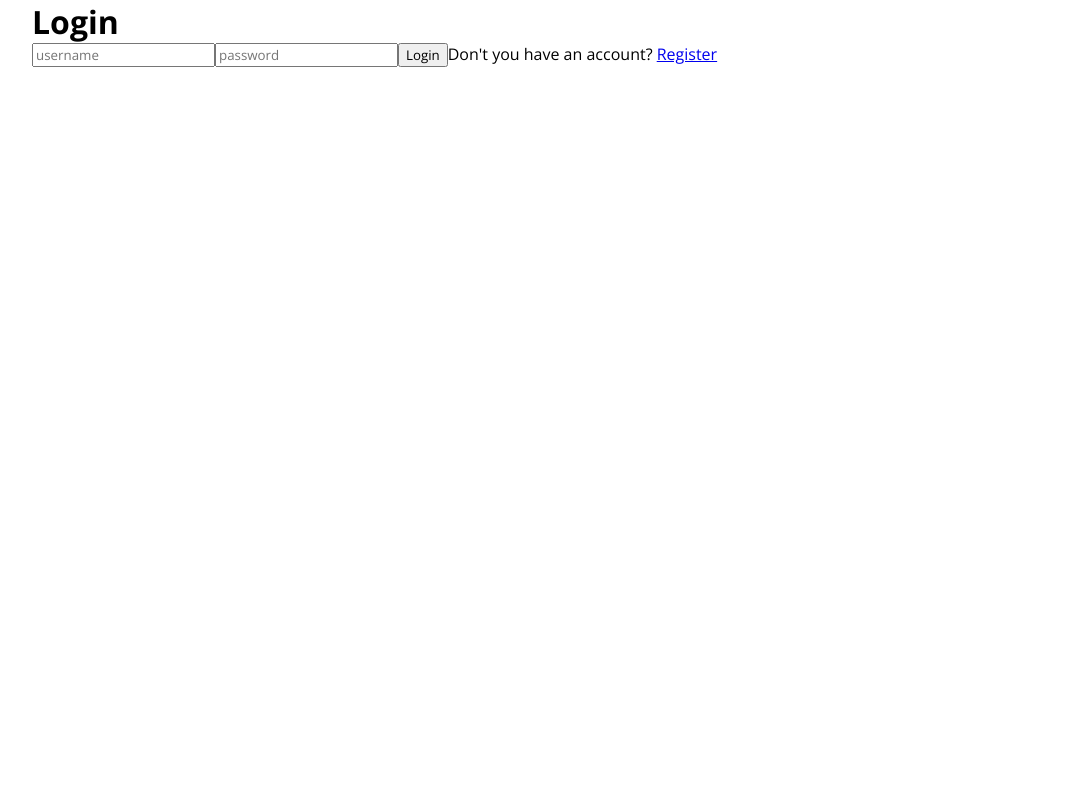
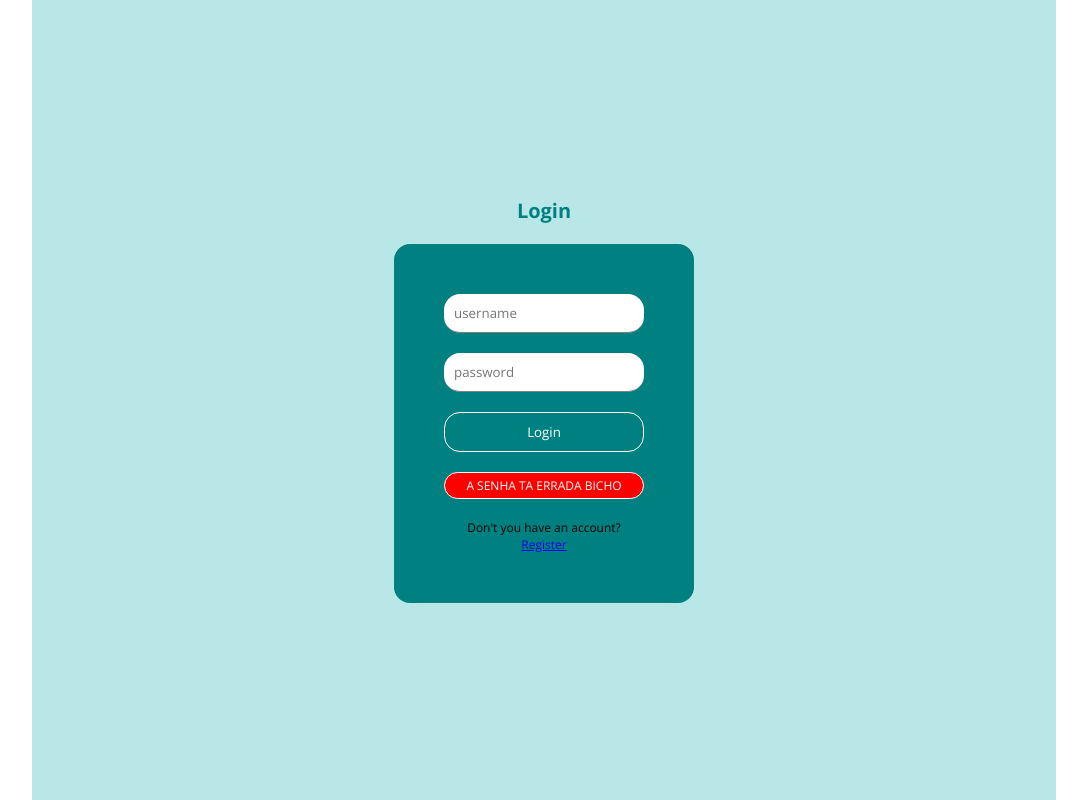
Before and after one commit to RockVoid/roque-costa-blog, a React (Create React App) app in the folder client/: page /login in a window 1280 px wide. Shown: the whole page, without its empty margins (96-1183 px from the left). Built offline with nearby package versions, Linux system fonts and the light colour scheme.

Commit message:
[feat]. login style

```diff
--- a/client/src/pages/Login.jsx
+++ b/client/src/pages/Login.jsx
@@ -40,6 +40,7 @@ const Login = () => {
                     placeholder="username"
                     name="username"
                     onChange={handleChange}
+                    autoComplete="off"
                 />
                 <input
                     required
@@ -47,9 +48,10 @@ const Login = () => {
                     placeholder="password"
                     name="password"
                     onChange={handleChange}
+                    autoComplete="off"
                 />
                 <button onClick={handleSubmit}>Login</button>
-                {err && <p>{err}</p>}
+                {<p>A SENHA TA ERRADA BICHO</p>}
                 <span>
                     Don't you have an account? <Link to="/register">Register</Link>
                 </span>
--- a/client/src/style.scss
+++ b/client/src/style.scss
@@ -10,6 +10,71 @@ $lightGreen: #b9e7e7;
         .link {
             text-decoration: none;
             color: inherit;
+        }
+
+        // LOGIN
+
+        .auth {
+            display: flex;
+            flex-direction: column;
+            align-items: center;
+            justify-content: center;
+            height: 100vh;
+            background-color: $lightGreen;
+
+            h1 {
+                font-size: 20px;
+                color: teal;
+                margin-bottom: 20px;
+            }
+
+            form {
+                display: flex;
+                flex-direction: column;
+                padding: 50px;
+                background-color: teal;
+                width: 200px;
+                gap: 20px;
+                border-radius: 1rem;
+
+                input {
+                    padding: 10px;
+                    border: none;
+                    border-bottom: 1px solid gray;
+                    border-radius: 1rem;
+                }
+            }
+
+            button {
+                padding: 10px;
+                border: none;
+                cursor: pointer;
+                border-radius: 1rem;
+                color: white;
+                border: 1px solid white;
+                background-color: teal;
+            }
+
+            button:hover {
+                color: teal;
+                border: 1px solid teal;
+                background-color: white;
+            }
+
+            p {
+                border: 1px solid white;
+                padding: 0.25rem;
+                border-radius: 1rem;
+                font-size: 12px;
+                color: white;
+                background-color: red;
+                text-align: center;
+            }
+
+            span {
+                font-size: 12px;
+                text-align: center;
+            }
         }
 
         // NAVBAR
```
